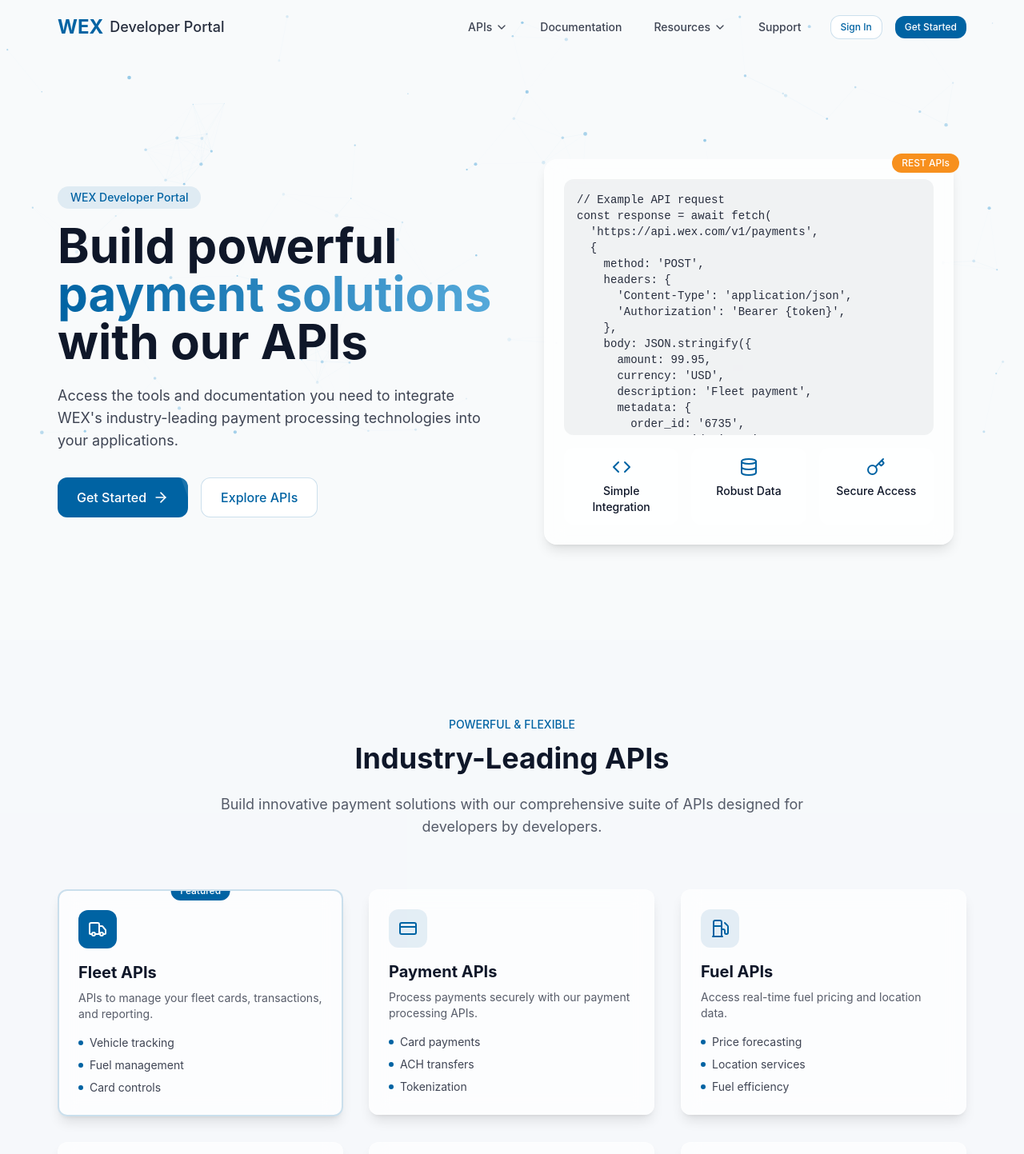
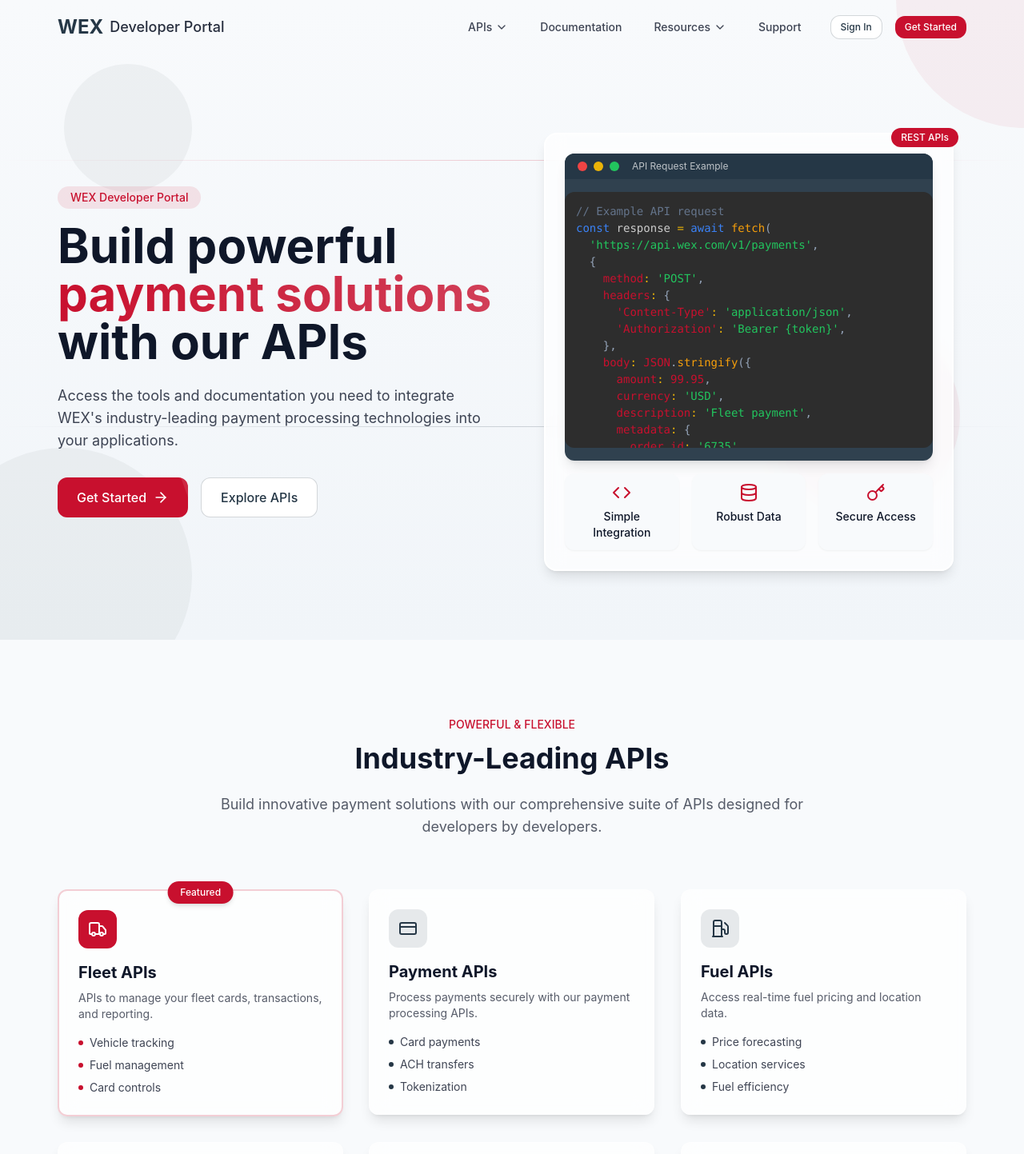
Before and after one commit to christopher-inman/wex-dev-portal-51, a React (Vite) app: page / in a window 1280 px wide. Shown: the top 1443 px of the page at 80% size. Built offline with nearby package versions, Linux system fonts and the light colour scheme.

Commit message:
feat: Implement design changes
- Updated hero background.
- Integrated PrismJS for code example styling.
- Applied primary and secondary brand colors.
- Fixed featured card styling.

```diff
--- a/package.json
+++ b/package.json
@@ -48,6 +48,7 @@
     "input-otp": "^1.2.4",
     "lucide-react": "^0.462.0",
     "next-themes": "^0.3.0",
+    "prismjs": "^1.29.0",
     "react": "^18.3.1",
     "react-day-picker": "^8.10.1",
     "react-dom": "^18.3.1",
--- a/src/components/ApiCard.tsx
+++ b/src/components/ApiCard.tsx
@@ -26,8 +26,8 @@ const ApiCard: React.FC<ApiCardProps> = ({
   return (
     <AnimatedCard
       className={cn(
-        'p-6',
-        variant === 'featured' ? 'border-2 border-wex-blue/20' : '',
+        'p-6 relative overflow-visible',
+        variant === 'featured' ? 'border-2 border-wex-red/20' : '',
         className
       )}
       hoverEffect="lift"
@@ -35,14 +35,16 @@ const ApiCard: React.FC<ApiCardProps> = ({
       onClick={onClick}
     >
       {variant === 'featured' && (
-        <div className="absolute -top-3 left-1/2 transform -translate-x-1/2 bg-wex-blue text-white text-xs px-3 py-1 rounded-full font-medium">
+        <div className="absolute -top-3 left-1/2 transform -translate-x-1/2 bg-wex-red text-white text-xs px-4 py-1.5 rounded-full font-medium shadow-md">
           Featured
         </div>
       )}
       <div className="flex flex-col h-full">
         <div className={cn(
           "w-12 h-12 rounded-lg flex items-center justify-center mb-4",
-          variant === 'featured' ? 'bg-wex-blue text-white' : 'bg-wex-blue/10 text-wex-blue'
+          variant === 'featured'
+            ? 'bg-wex-red text-white'
+            : 'bg-wex-blue/10 text-wex-blue'
         )}>
           <Icon className="w-6 h-6" />
         </div>
@@ -52,7 +54,10 @@ const ApiCard: React.FC<ApiCardProps> = ({
           <ul className="mt-auto space-y-2">
             {features.map((feature, index) => (
               <li key={index} className="flex items-center text-sm text-foreground/80">
-                <span className="w-1.5 h-1.5 bg-wex-blue rounded-full mr-2"></span>
+                <span className={cn(
+                  "w-1.5 h-1.5 rounded-full mr-2",
+                  variant === 'featured' ? 'bg-wex-red' : 'bg-wex-blue'
+                )}></span>
                 {feature}
               </li>
             ))}
--- a/src/components/Features.tsx
+++ b/src/components/Features.tsx
@@ -46,10 +46,10 @@ const apiCategories = [
 
 const Features: React.FC = () => {
   return (
-    <div id="apis" className="section-padding bg-secondary/30">
+    <div id="apis" className="section-padding bg-slate-50">
       <div className="container-custom">
         <TransitionContainer className="text-center max-w-3xl mx-auto mb-16">
-          <h5 className="text-sm font-medium text-wex-blue mb-3">POWERFUL & FLEXIBLE</h5>
+          <h5 className="text-sm font-medium text-wex-red mb-3">POWERFUL & FLEXIBLE</h5>
           <h2 className="text-4xl font-bold mb-6">Industry-Leading APIs</h2>
           <p className="text-lg text-foreground/70">
             Build innovative payment solutions with our comprehensive suite of APIs designed for developers by developers.
@@ -70,7 +70,7 @@ const Features: React.FC = () => {
           ))}
         </div>
 
-        <div className="mt-16 p-8 glass-card rounded-2xl">
+        <div className="mt-16 p-8 glass-card rounded-2xl border border-wex-blue/10 shadow-lg">
           <div className="flex flex-col md:flex-row items-center">
             <div className="flex-shrink-0 mb-6 md:mb-0 md:mr-8">
               <div className="w-16 h-16 rounded-full bg-wex-blue/10 flex items-center justify-center">
@@ -82,7 +82,7 @@ const Features: React.FC = () => {
               <p className="text-foreground/70 mb-4">
                 Our team can help you identify the best API solutions for your specific business needs. Contact us for a consultation.
               </p>
-              <button className="text-wex-blue font-medium hover:underline transition-all duration-200">
+              <button className="text-wex-red font-medium hover:underline transition-all duration-200">
                 Schedule a consultation →
               </button>
             </div>
--- a/src/components/Hero.tsx
+++ b/src/components/Hero.tsx
@@ -1,121 +1,30 @@
 
-import React, { useEffect, useRef } from 'react';
+import React from 'react';
 import Button from './Button';
 import { ArrowRight, Code, Database, Key } from 'lucide-react';
 import TransitionContainer from './TransitionContainer';
+import { useEffect, useRef } from 'react';
+import Prism from 'prismjs';
 
 const Hero: React.FC = () => {
-  const canvasRef = useRef<HTMLCanvasElement>(null);
-
   useEffect(() => {
-    if (!canvasRef.current) return;
-
-    const canvas = canvasRef.current;
-    const ctx = canvas.getContext('2d');
-    if (!ctx) return;
-
-    const resizeCanvas = () => {
-      const { innerWidth, innerHeight } = window;
-      const dpr = window.devicePixelRatio || 1;
-
-      canvas.width = innerWidth * dpr;
-      canvas.height = Math.min(600, innerHeight * 0.7) * dpr;
-
-      canvas.style.width = `${innerWidth}px`;
-      canvas.style.height = `${Math.min(600, innerHeight * 0.7)}px`;
-
-      ctx.scale(dpr, dpr);
-    };
-
-    resizeCanvas();
-    window.addEventListener('resize', resizeCanvas);
-
-    // Particle system
-    const particles: {
-      x: number;
-      y: number;
-      radius: number;
-      vx: number;
-      vy: number;
-      color: string;
-    }[] = [];
-
-    const createParticles = () => {
-      const particleCount = Math.min(window.innerWidth / 10, 100);
-
-      for (let i = 0; i < particleCount; i++) {
-        particles.push({
-          x: Math.random() * canvas.width,
-          y: Math.random() * canvas.height,
-          radius: Math.random() * 2 + 0.5,
-          vx: (Math.random() - 0.5) * 0.5,
-          vy: (Math.random() - 0.5) * 0.5,
-          color: `rgba(85, 169, 218, ${Math.random() * 0.5 + 0.1})`,
-        });
-      }
-    };
-
-    createParticles();
-
-    const animate = () => {
-      if (!ctx) return;
-
-      ctx.clearRect(0, 0, canvas.width, canvas.height);
-
-      // Update and draw particles
-      particles.forEach((particle) => {
-        particle.x += particle.vx;
-        particle.y += particle.vy;
-
-        // Boundary check
-        if (particle.x < 0 || particle.x > canvas.width / window.devicePixelRatio) {
-          particle.vx = -particle.vx;
-        }
-
-        if (particle.y < 0 || particle.y > canvas.height / window.devicePixelRatio) {
-          particle.vy = -particle.vy;
-        }
-
-        ctx.beginPath();
-        ctx.arc(particle.x, particle.y, particle.radius, 0, Math.PI * 2);
-        ctx.fillStyle = particle.color;
-        ctx.fill();
-      });
-
-      // Connect nearby particles with lines
-      for (let i = 0; i < particles.length; i++) {
-        for (let j = i + 1; j < particles.length; j++) {
-          const dx = particles[i].x - particles[j].x;
-          const dy = particles[i].y - particles[j].y;
-          const distance = Math.sqrt(dx * dx + dy * dy);
-
-          if (distance < 100) {
-            ctx.beginPath();
-            ctx.strokeStyle = `rgba(85, 169, 218, ${0.1 * (1 - distance / 100)})`;
-            ctx.lineWidth = 0.5;
-            ctx.moveTo(particles[i].x, particles[i].y);
-            ctx.lineTo(particles[j].x, particles[j].y);
-            ctx.stroke();
-          }
-        }
-      }
-
-      requestAnimationFrame(animate);
-    };
-
-    animate();
-
-    return () => {
-      window.removeEventListener('resize', resizeCanvas);
-    };
+    // Initialize Prism for syntax highlighting
+    Prism.highlightAll();
   }, []);
 
   return (
-    <div className="relative overflow-hidden min-h-screen pt-20 flex items-center">
-      <canvas
-        ref={canvasRef}
-        className="absolute inset-0 w-full h-full z-0"
-      ></canvas>
+    <div className="relative overflow-hidden min-h-screen pt-20 flex items-center bg-gradient-to-b from-slate-50 to-slate-100">
+      {/* Abstract shapes */}
+      <div className="absolute inset-0 overflow-hidden z-0">
+        <div className="absolute -top-40 -right-40 w-80 h-80 rounded-full bg-wex-red/5"></div>
+        <div className="absolute top-20 left-20 w-40 h-40 rounded-full bg-wex-blue/5"></div>
+        <div className="absolute bottom-40 right-20 w-60 h-60 rounded-full bg-wex-red/5"></div>
+        <div className="absolute -bottom-20 -left-20 w-80 h-80 rounded-full bg-wex-blue/5"></div>
+
+        {/* Accent lines */}
+        <div className="absolute top-1/4 left-0 right-0 h-px bg-gradient-to-r from-transparent via-wex-red/20 to-transparent"></div>
+        <div className="absolute top-2/3 left-0 right-0 h-px bg-gradient-to-r from-transparent via-wex-blue/20 to-transparent"></div>
+      </div>
 
       <div className="container-custom relative z-10">
         <div className="grid grid-cols-1 lg:grid-cols-2 gap-12 items-center">
@@ -123,7 +32,7 @@ const Hero: React.FC = () => {
             className="flex flex-col items-start text-left"
             animation="fade-in-left"
           >
-            <div className="inline-block bg-wex-blue/10 text-wex-blue px-4 py-1 rounded-full text-sm font-medium mb-4">
+            <div className="inline-block bg-wex-red/10 text-wex-red px-4 py-1 rounded-full text-sm font-medium mb-4">
               WEX Developer Portal
             </div>
             <h1 className="text-4xl md:text-5xl lg:text-6xl font-bold mb-6 leading-tight">
@@ -155,12 +64,21 @@ const Hero: React.FC = () => {
             animation="fade-in-right"
             delay={300}
           >
-            <div className="relative glass-card rounded-2xl p-6 w-full max-w-lg">
-              <div className="absolute -top-2 -right-2 bg-wex-orange text-white text-xs px-3 py-1 rounded-full font-medium">
+            <div className="relative glass-card rounded-2xl p-6 w-full max-w-lg border-2 border-white shadow-lg">
+              <div className="absolute -top-2 -right-2 bg-wex-red text-white text-xs px-3 py-1 rounded-full font-medium">
                 REST APIs
               </div>
-              <pre className="bg-foreground/5 rounded-lg p-4 font-mono text-sm overflow-auto max-h-80">
-                <code className="text-foreground/90">
+              <div className="bg-wex-blue/95 rounded-lg overflow-hidden shadow-lg">
+                <div className="flex items-center px-4 py-2 bg-wex-blue">
+                  <div className="flex space-x-2">
+                    <div className="w-3 h-3 rounded-full bg-red-500"></div>
+                    <div className="w-3 h-3 rounded-full bg-yellow-500"></div>
+                    <div className="w-3 h-3 rounded-full bg-green-500"></div>
+                  </div>
+                  <div className="ml-4 text-xs text-white/70">API Request Example</div>
+                </div>
+                <pre className="text-sm overflow-auto max-h-80 p-4 m-0">
+                  <code className="language-javascript">
 {`// Example API request
 const response = await fetch(
   'https://api.wex.com/v1/payments',
@@ -184,19 +102,20 @@ const response = await fetch(
 
 const data = await response.json();
 console.log(data);`}
-                </code>
-              </pre>
+                  </code>
+                </pre>
+              </div>
               <div className="mt-4 grid grid-cols-3 gap-4">
-                <div className="flex flex-col items-center p-3 bg-white/50 rounded-lg text-center">
-                  <Code className="w-6 h-6 text-wex-blue mb-2" />
+                <div className="flex flex-col items-center p-3 bg-slate-50 rounded-lg text-center shadow-sm">
+                  <Code className="w-6 h-6 text-wex-red mb-2" />
                   <span className="text-sm font-medium">Simple Integration</span>
                 </div>
-                <div className="flex flex-col items-center p-3 bg-white/50 rounded-lg text-center">
-                  <Database className="w-6 h-6 text-wex-blue mb-2" />
+                <div className="flex flex-col items-center p-3 bg-slate-50 rounded-lg text-center shadow-sm">
+                  <Database className="w-6 h-6 text-wex-red mb-2" />
                   <span className="text-sm font-medium">Robust Data</span>
                 </div>
-                <div className="flex flex-col items-center p-3 bg-white/50 rounded-lg text-center">
-                  <Key className="w-6 h-6 text-wex-blue mb-2" />
+                <div className="flex flex-col items-center p-3 bg-slate-50 rounded-lg text-center shadow-sm">
+                  <Key className="w-6 h-6 text-wex-red mb-2" />
                   <span className="text-sm font-medium">Secure Access</span>
                 </div>
               </div>
--- a/src/index.css
+++ b/src/index.css
@@ -1,5 +1,6 @@
 
 @import url('https://fonts.googleapis.com/css2?family=Inter:wght@100;200;300;400;500;600;700;800;900&display=swap');
+@import 'prismjs/themes/prism-tomorrow.css';
 
 @tailwind base;
 @tailwind components;
@@ -16,16 +17,16 @@
     --popover: 0 0% 100%;
     --popover-foreground: 222 47% 11%;
 
-    --primary: 221 83% 53%;
+    --primary: 352 85% 42%;
     --primary-foreground: 210 40% 98%;
 
-    --secondary: 210 40% 96%;
-    --secondary-foreground: 222 47% 11%;
+    --secondary: 209 33% 21%;
+    --secondary-foreground: 210 40% 98%;
 
     --muted: 210 40% 96%;
     --muted-foreground: 215 16% 47%;
 
-    --accent: 223 100% 60%;
+    --accent: 352 85% 42%;
     --accent-foreground: 210 40% 98%;
 
     --destructive: 0 84% 60%;
@@ -33,7 +34,7 @@
 
     --border: 214 32% 91%;
     --input: 214 32% 91%;
-    --ring: 221 83% 53%;
+    --ring: 352 85% 42%;
 
     --radius: 0.75rem;
 
@@ -60,6 +61,70 @@
   body {
     @apply bg-background text-foreground font-sans;
   }
+
+  /* Set up PrismJS specific styling */
+  pre[class*="language-"] {
+    @apply rounded-lg my-4 text-sm;
+  }
+
+  code[class*="language-"] {
+    text-shadow: none;
+  }
+
+  .token.comment,
+  .token.prolog,
+  .token.doctype,
+  .token.cdata {
+    @apply text-slate-500;
+  }
+
+  .token.punctuation {
+    @apply text-slate-400;
+  }
+
+  .token.property,
+  .token.tag,
+  .token.boolean,
+  .token.number,
+  .token.constant,
+  .token.symbol,
+  .token.deleted {
+    @apply text-wex-red;
+  }
+
+  .token.selector,
+  .token.attr-name,
+  .token.string,
+  .token.char,
+  .token.builtin,
+  .token.inserted {
+    @apply text-green-500;
+  }
+
+  .token.operator,
+  .token.entity,
+  .token.url,
+  .language-css .token.string,
+  .style .token.string {
+    @apply text-yellow-500;
+  }
+
+  .token.atrule,
+  .token.attr-value,
+  .token.keyword {
+    @apply text-blue-500;
+  }
+
+  .token.function,
+  .token.class-name {
+    @apply text-amber-500;
+  }
+
+  .token.regex,
+  .token.important,
+  .token.variable {
+    @apply text-purple-500;
+  }
 }
 
 @layer components {
@@ -68,7 +133,7 @@
   }
 
   .text-gradient {
-    @apply bg-gradient-to-r from-wex-blue to-wex-lightBlue bg-clip-text text-transparent;
+    @apply bg-gradient-to-r from-wex-red to-wex-red/80 bg-clip-text text-transparent;
   }
 
   .hover-card {
@@ -80,7 +145,7 @@
   }
 
   .nav-link::after {
-    @apply content-[''] absolute left-0 bottom-0 w-0 h-[2px] bg-accent transition-all duration-300 ease-in-out;
+    @apply content-[''] absolute left-0 bottom-0 w-0 h-[2px] bg-wex-red transition-all duration-300 ease-in-out;
   }
 
   .nav-link:hover::after {
@@ -88,7 +153,7 @@
   }
 
   .btn-primary {
-    @apply relative overflow-hidden bg-wex-blue text-white rounded-lg px-6 py-3 font-medium transition-all duration-300 hover:shadow-md hover:shadow-wex-blue/20 focus:outline-none focus:ring-2 focus:ring-wex-blue/50;
+    @apply relative overflow-hidden bg-wex-red text-white rounded-lg px-6 py-3 font-medium transition-all duration-300 hover:shadow-md hover:shadow-wex-red/20 focus:outline-none focus:ring-2 focus:ring-wex-red/50;
   }
 
   .btn-secondary {
--- a/tailwind.config.ts
+++ b/tailwind.config.ts
@@ -58,7 +58,8 @@ export default {
 					foreground: 'hsl(var(--card-foreground))'
 				},
 				wex: {
-					blue: '#0063A3',
+					red: '#c8102e',
+					blue: '#253746',
 					lightBlue: '#55a9da',
 					orange: '#F7901E',
 					grey: '#58595B'
```
Also changed, not shown: src/utils/prismHighlight.ts (added, +51 -0 lines), 1 other file (tests, documents, lock files or other folders).
